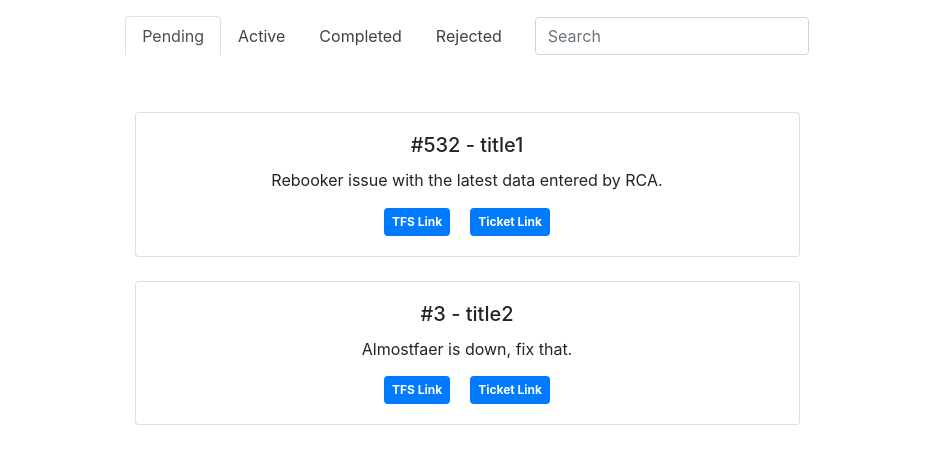
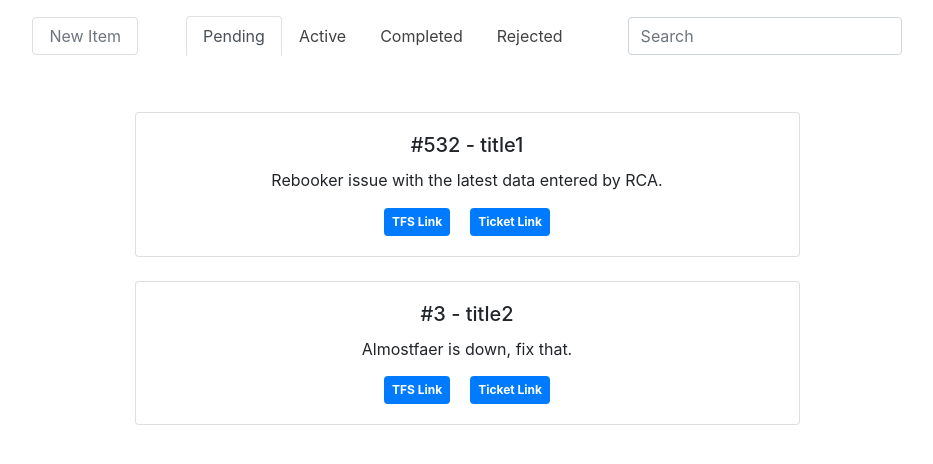
Before and after one commit to vaknin/bug-hub, a React (Create React App) app: page / in a window 1280 px wide. Shown: the top 464 px of the page, without its empty margins (173-1106 px from the left). Built offline with nearby package versions, Linux system fonts and the light colour scheme.

Commit message:
new add item button, minor bug fixes, code refactored

```diff
--- a/package.json
+++ b/package.json
@@ -5,6 +5,8 @@
   "dependencies": {
     "bootstrap": "^4.3.1",
     "gh-pages": "^2.0.1",
+    "jquery": "^3.4.1",
+    "popper.js": "^1.15.0",
     "react": "^16.8.6",
     "react-dom": "^16.8.6",
     "react-scripts": "3.0.1"
--- a/public/index.html
+++ b/public/index.html
@@ -6,10 +6,10 @@
     <meta name="viewport" content="width=device-width, initial-scale=1" />
     <meta name="theme-color" content="#000000" />
     <link rel="manifest" href="%PUBLIC_URL%/manifest.json" />
-    <title>Bugs Manager</title>
+    <title>Manage Bugs</title>
   </head>
   <body>
+    <div id="root"></div>
     <noscript>You need to enable JavaScript to run this app.</noscript>
-    <div id="root"></div>
   </body>
 </html>
--- a/src/App.css
+++ b/src/App.css
@@ -15,24 +15,38 @@ a {
   color: slateblue;
 }
 
-button:focus {
+button:focus, button:active {
   outline:0;
+  box-shadow: none !important;
 }
 
 /* Navigation */
-.nav-link, .nav-link:hover{
+.nav-link{
   background: #fff;
   color: rgb(65, 65, 65);
   transition: 0.15s ease-in background;
 }
+
 .nav-link:hover{
   background: rgb(246, 246, 246);
 }
 
+.btn-outline-secondary{
+  border-color: rgb(222, 222, 222);
+}
+
+.btn:hover{
+  background-color: rgb(246, 246, 246) !important;
+  border-color: rgb(232, 232, 232) !important;
+  color: #888 !important;
+}
+
+.btn, .card{
+  transition: 0.15s ease-in background border;
+}
 
 .card{
   cursor: pointer;
-  transition: 0.15s ease-in background;
 }
 
 .card:hover{
--- a/src/App.js
+++ b/src/App.js
@@ -1,7 +1,10 @@
 import React from 'react';
 import '../node_modules/bootstrap/dist/css/bootstrap.min.css';
+import '../node_modules/jquery/dist/jquery';
+import '../node_modules/popper.js/dist/popper';
+import '../node_modules/bootstrap/dist/js/bootstrap';
 import './App.css';
-import Item from './components/Item';
+import Items from './components/Items';
 import Nav from './components/Nav';
 
 class App extends React.Component{
@@ -35,17 +38,14 @@ class App extends React.Component{
     results: [],
   };
 
-  changeTab = tab => {
-    this.setState({tab});
-  }
-
+  //Search for an item according to a keyword
   searchItem = e => {
 
     let keyword = e.target.value.toString().toLowerCase();
 
     //No input entered, clear results
     if (keyword === ""){
-      this.setState({searching: false, results: []});
+      this.setState({searching: false});
       return;
     }
 
@@ -55,13 +55,9 @@ class App extends React.Component{
     //Loop through all items
     for (let item of this.state.items){
 
-      //Item is in the currently selected tab
-      if (item.tab === this.state.tab){
-
-        //Item matches the specified keyword
-        if (item.tfs.toString().toLowerCase().includes(keyword) || item.title.toString().toLowerCase().includes(keyword) || item.description.toString().toLowerCase().includes(keyword)){
-          results.push(item);
-        }
+      //Item matches the specified keyword
+      if (item.tfs.toString().toLowerCase().includes(keyword) || item.title.toString().toLowerCase().includes(keyword) || item.description.toString().toLowerCase().includes(keyword)){
+        results.push(item);
       }
     }
 
@@ -74,20 +70,11 @@ class App extends React.Component{
     return (
       <div className="container">
 
-        {/* Navigation Row */}
-        <div className="mb-5 d-flex justify-content-center">
-            <Nav search={this.searchItem} changeTab={this.changeTab}/>
-        </div>
+        {/* Nav Bar */}
+        <Nav search={this.searchItem} changeTab={tab => this.setState({tab})}/>
 
-        {/* Items Row */}
-        <div className="row d-flex justify-content-center">
-          {this.state.searching
-          ?
-          this.state.results.map(item => <Item key={item.id} data={item}/>)
-          :
-          this.state.items.map(item => {return item.tab === this.state.tab ? <Item key={item.id} data={item}/>:null})}
-        </div>
-
+        {/* Items */}
+        <Items tab={this.state.tab} searching={this.state.searching} results={this.state.results} items={this.state.items}/>
       </div>
     );
   }
--- /dev/null
+++ b/src/components/EditItemDialog.js
@@ -0,0 +1,33 @@
+import React, { Component } from 'react'
+
+export class NewItemDialog extends Component {
+    render() {
+        return (
+            <div>
+                <div>
+                  <div className="modal fade" id="editItemDialog" tabIndex="-1" role="dialog" aria-labelledby="editItemDialogLabel" aria-hidden="true">
+                      <div className="modal-dialog modal-dialog-centered" role="document">
+                          <div className="modal-content">
+                              <div className="modal-header">
+                                  <h5 className="modal-title" id="editItemDialogLabel">Edit Item</h5>
+                                  <button type="button" className="close" data-dismiss="modal" aria-label="Close">
+                                      <span aria-hidden="true">&times;</span>
+                                  </button>
+                              </div>
+                              <div className="modal-body">
+                                  Lorem ipsum dolor sit amet consectetur adipisicing elit.<br></br>Lorem ipsum dolor sit amet, consectetur adipisicing elit.
+                              </div>
+                              <div className="modal-footer">
+                                  <button type="button" className="btn btn-primary">Add Item</button>
+                                  <button type="button" className="btn btn-secondary" data-dismiss="modal">Cancel</button>
+                              </div>
+                          </div>
+                      </div>
+                  </div>
+              </div>
+            </div>
+        )
+    }
+}
+
+export default NewItemDialog
--- a/src/components/Item.js
+++ b/src/components/Item.js
@@ -3,7 +3,7 @@ import React, { Component } from 'react';
 export class Item extends Component {
     render() {
         return (
-            <div className="card col-7 mb-4">
+            <div className="card col-7 mb-4" data-toggle="modal" data-target="#editItemDialog">
                 <div className="card-body text-center">
                     <h5 className="card-title">{`#${this.props.data.tfs} - ${this.props.data.title}`}</h5>
                     <p className="card-text">{this.props.data.description}</p>
--- /dev/null
+++ b/src/components/Items.js
@@ -0,0 +1,19 @@
+import React, { Component } from 'react';
+import Item from './Item';
+import EditItemDialog from './EditItemDialog';
+
+export class Items extends Component {
+    render() {
+        return (
+            <div className="row d-flex justify-content-center">
+                {/* List all Items */}
+                {this.props[this.props.searching ? 'results' : 'items'].map(item => {return item.tab === this.props.tab ? <Item key={item.id} data={item}/> : null})}
+
+                {/* This dialog opens when editing/deleting an Item */}
+                <EditItemDialog/>
+            </div>
+        )
+    }
+}
+
+export default Items
--- a/src/components/Nav.js
+++ b/src/components/Nav.js
@@ -1,4 +1,5 @@
 import React, { Component } from 'react'
+import NewItemDialog from './NewItemDialog';
 
 export class Nav extends Component {
 
@@ -6,7 +7,7 @@ export class Nav extends Component {
       tab: 'pending',
    };
 
-   switch = (tab, e) => {
+   switch = tab => {
 
       //Switch a tab
       if (tab !== this.state.tab){
@@ -21,9 +22,14 @@ export class Nav extends Component {
 
    render() {
       return (
-         <div className="navbar">
+         <div className="navbar flex-nowrap mb-5 mt-2 d-flex justify-content-center">
+
+            {/* New Item Button - Opens the dialog*/}
+            <button type="button" data-toggle="modal" data-target="#newItemDialog" className="btn btn-outline-secondary mr-5 px-3">New Item</button>
+            <NewItemDialog/>
+
             {/* Navigation */}
-            <ul className="nav nav-tabs mt-2">
+            <ul className="nav nav-tabs flex-nowrap d-flex">
                <li className="nav-item">
                <button onClick={e => {this.switch('pending', e)}} className={"nav-link " + (this.state.tab === 'pending' ? 'active' : undefined)}>Pending</button>
                </li>
@@ -40,8 +46,10 @@ export class Nav extends Component {
 
             {/* Search */}
             <div className="form-inline">
-               <input className="form-control mt-2 ml-3" onInput={this.props.search} type="search" placeholder="Search"/>
+               <input className="form-control ml-5" onInput={this.props.search} type="search" placeholder="Search"/>
             </div>
+
+
 
          </div>
       )
--- /dev/null
+++ b/src/components/NewItemDialog.js
@@ -0,0 +1,33 @@
+import React, { Component } from 'react'
+
+export class NewItemDialog extends Component {
+    render() {
+        return (
+            <div>
+                <div>
+                  <div className="modal fade" id="newItemDialog" tabIndex="-1" role="dialog" aria-labelledby="newItemDialogLabel" aria-hidden="true">
+                      <div className="modal-dialog modal-dialog-centered" role="document">
+                          <div className="modal-content">
+                              <div className="modal-header">
+                                  <h5 className="modal-title" id="newItemDialogLabel">New Item</h5>
+                                  <button type="button" className="close" data-dismiss="modal" aria-label="Close">
+                                      <span aria-hidden="true">&times;</span>
+                                  </button>
+                              </div>
+                              <div className="modal-body">
+                                  Lorem ipsum dolor sit amet consectetur adipisicing elit.<br></br>Lorem ipsum dolor sit amet, consectetur adipisicing elit.
+                              </div>
+                              <div className="modal-footer">
+                                  <button type="button" className="btn btn-primary">Add Item</button>
+                                  <button type="button" className="btn btn-secondary" data-dismiss="modal">Cancel</button>
+                              </div>
+                          </div>
+                      </div>
+                  </div>
+              </div>
+            </div>
+        )
+    }
+}
+
+export default NewItemDialog
```
Also changed, not shown: src/components/Dialog.js (deleted, +0 -13 lines), 1 other file (tests, documents, lock files or other folders).
